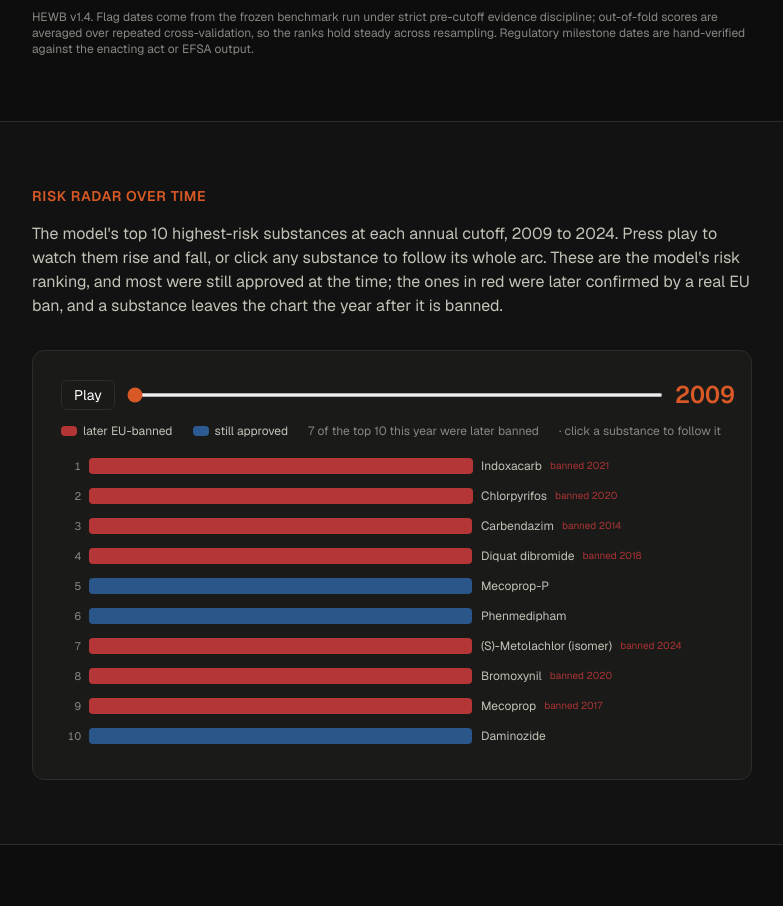
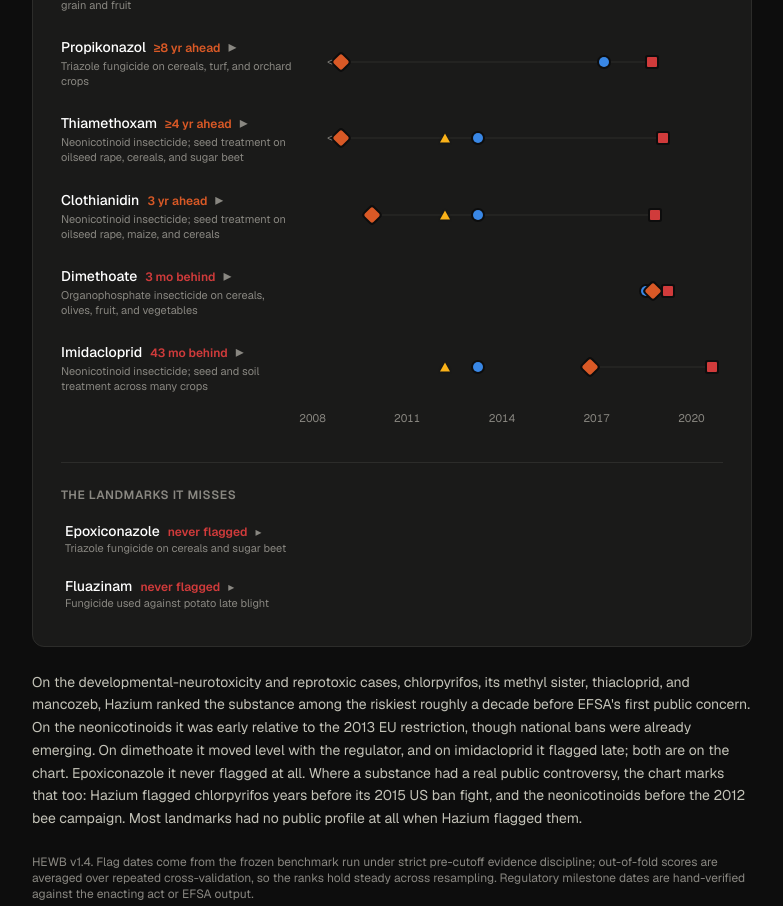
Before and after one commit to MartinBlomqvistDev/hazium, a Next.js app in the folder web/: page / in a window 1280 px wide. Shown: the part 3200-4106 px from the top of the page, without its empty margins (248-1031 px from the left). Built offline with nearby package versions, Linux system fonts and the light colour scheme.

Commit message:
refactor: order the site as claim, method, proof, one demo

```diff
--- a/web/app/explorer/page.tsx
+++ b/web/app/explorer/page.tsx
@@ -1,15 +1,20 @@
 import Nav from "@/components/Nav";
 import Footer from "@/components/Footer";
 import SubstanceExplorer from "@/components/SubstanceExplorer";
+import RankRace from "@/components/RankRace";
 import substancesData from "@/data/substances.json";
-import type { SubstancesData } from "@/lib/types";
+import rankRaceData from "@/data/rank_race.json";
+import substanceDetail from "@/data/substance_detail.json";
+import type { RankRaceData, SubstanceDetailMap, SubstancesData } from "@/lib/types";
 
 const data = substancesData as SubstancesData;
+const rankRace = rankRaceData as RankRaceData;
+const detail = substanceDetail as SubstanceDetailMap;
 
 export const metadata = {
-  title: "Substance explorer — Hazium",
+  title: "Explore the rankings — Hazium",
   description:
-    "Browse the model's regulatory-risk ranking of every EU pesticide active substance at the 2023 cutoff.",
+    "Watch the model's top-ranked substances shift between 2009 and 2024, then browse the full ranked population at the 2023 cutoff.",
 };
 
 export default function ExplorerPage() {
@@ -40,6 +45,21 @@
             </div>
           </div>
         </section>
+        <section id="radar">
+          <div className="mx-auto max-w-5xl px-6 py-14">
+            <h2 className="text-3xl font-semibold tracking-tight">Risk radar over time</h2>
+            <p className="mt-4 max-w-2xl text-text-secondary">
+              The model&apos;s ten highest-risk substances at each annual cutoff, 2009 to
+              2024. Press play to watch them rise and fall, or click any substance to follow
+              its whole arc. Most were still approved at the time; the ones in red were later
+              confirmed by a real EU ban, and a substance leaves the chart the year after it
+              is banned.
+            </p>
+            <div className="mt-8 rounded-xl border border-hairline bg-surface p-5 sm:p-7">
+              <RankRace data={rankRace} detail={detail} />
+            </div>
+          </div>
+        </section>
       </main>
       <Footer />
     </div>
--- a/web/app/page.tsx
+++ b/web/app/page.tsx
@@ -5,25 +5,21 @@
 import HowItWorks from "@/components/HowItWorks";
 import Principles from "@/components/Principles";
 import Footer from "@/components/Footer";
-import RankRace from "@/components/RankRace";
 import EvidenceMesh from "@/components/EvidenceMesh";
 import hewbData from "@/data/hewb.json";
 import capabilityData from "@/data/capability.json";
 import substanceDetail from "@/data/substance_detail.json";
-import rankRaceData from "@/data/rank_race.json";
 import evidenceMeshData from "@/data/evidence_mesh.json";
 import type {
   CapabilityData,
   EvidenceMeshData,
   HewbData,
-  RankRaceData,
   SubstanceDetailMap,
 } from "@/lib/types";
 
 const data = hewbData as HewbData;
 const capability = capabilityData as CapabilityData;
 const detail = substanceDetail as SubstanceDetailMap;
-const rankRace = rankRaceData as RankRaceData;
 const evidenceMesh = evidenceMeshData as EvidenceMeshData;
 
 // The ten benchmark EU bans (fluazinam is the held-out north-star, not one of them).
@@ -41,27 +37,9 @@
       <main className="flex-1">
         <Hero data={data} flaggedAhead={flaggedAhead} banTotal={benchmarkBans.length} />
         <OriginStory />
+        <HowItWorks />
         <ResultSection data={data} capability={capability} detail={detail} />
-        <section id="radar" className="border-b border-hairline bg-surface/40">
-          <div className="mx-auto max-w-3xl px-6 py-16">
-            <h2 className="text-sm font-semibold uppercase tracking-wider text-accent">
-              Risk radar over time
-            </h2>
-            <p className="mt-4 text-text-secondary">
-              The model&apos;s top 10 highest-risk substances at each annual cutoff,
-              2009 to 2024. Press play to watch them rise and fall, or click any
-              substance to follow its whole arc. These are the model&apos;s risk
-              ranking, and most were still approved at the time; the ones in red were
-              later confirmed by a real EU ban, and a substance leaves the chart the
-              year after it is banned.
-            </p>
-            <div className="mt-8 rounded-xl border border-hairline bg-surface p-5 sm:p-7">
-              <RankRace data={rankRace} detail={detail} />
-            </div>
-          </div>
-        </section>
         <EvidenceMesh data={evidenceMesh} />
-        <HowItWorks />
         <Principles />
       </main>
       <Footer />
```
